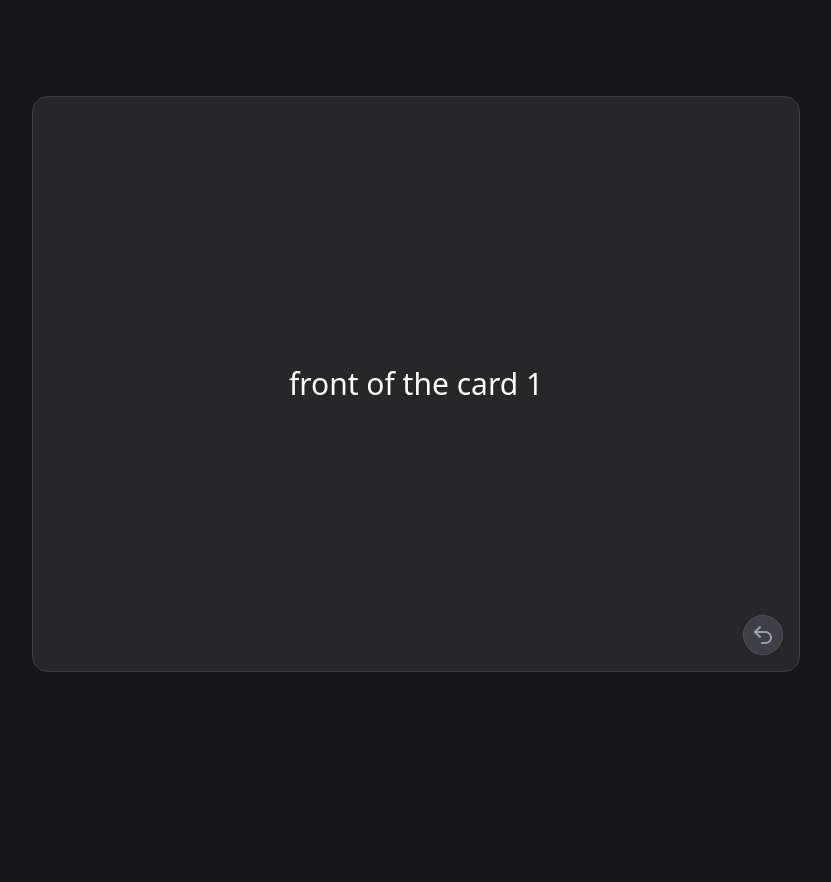
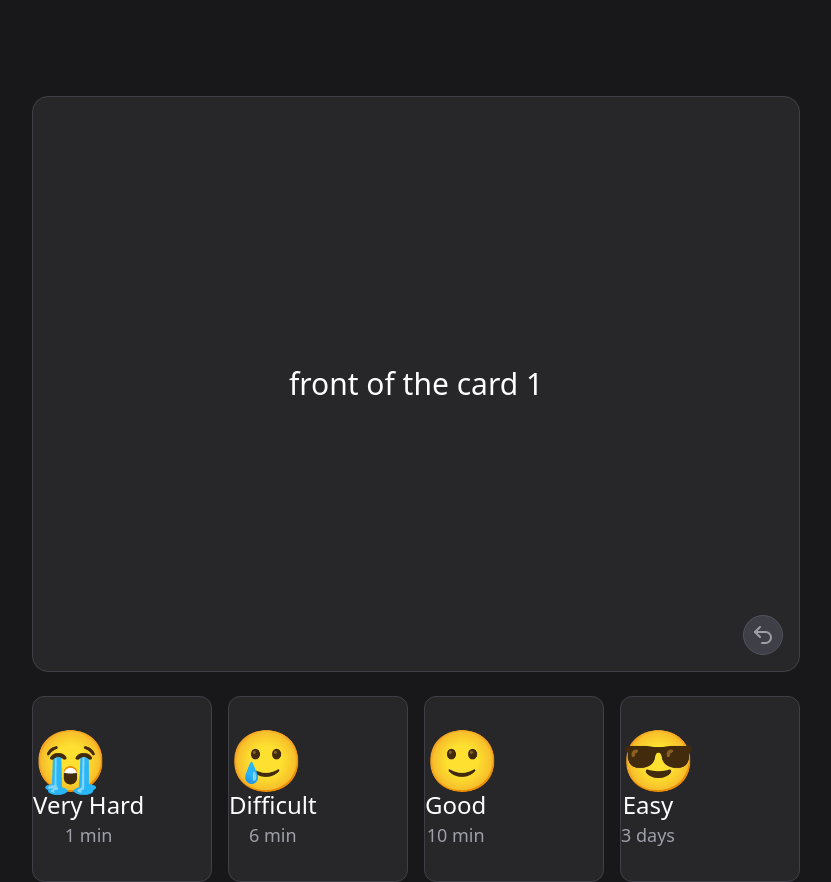
Before and after one commit to jaxonhill/oss-flashcards, a React (Vite) app in the folder frontend/: page / in a window 1280 px wide. Shown: the whole page, without its empty margins (224-1055 px from the left). Before the commit the page ends 800 px from the top, so only its background shows below. Built offline with nearby package versions, Linux system fonts and the light colour scheme.

Commit message:
Add difficulty buttons to card screen

```diff
--- a/frontend/src/features/card-screen/components/card-screen.tsx
+++ b/frontend/src/features/card-screen/components/card-screen.tsx
@@ -1,10 +1,21 @@
 import Flashcard from "./flashcard";
-import { FLASHCARDS } from "../config/config";
+import { FLASHCARDS, DIFFICULTIES } from "../config/config";
+import DifficultyButton from "./difficulty-button";
 
 export default function CardScreen() {
 	return (
 		<div className="px-64 flex flex-col gap-6 w-full pt-24">
 			<Flashcard flashcard={FLASHCARDS[0]} />
+			<div className="flex gap-4">
+				{DIFFICULTIES.map((difficulty) => {
+					return (
+						<DifficultyButton
+							difficulty={difficulty}
+							onClick={() => {}}
+						/>
+					);
+				})}
+			</div>
 		</div>
 	);
 }
```
